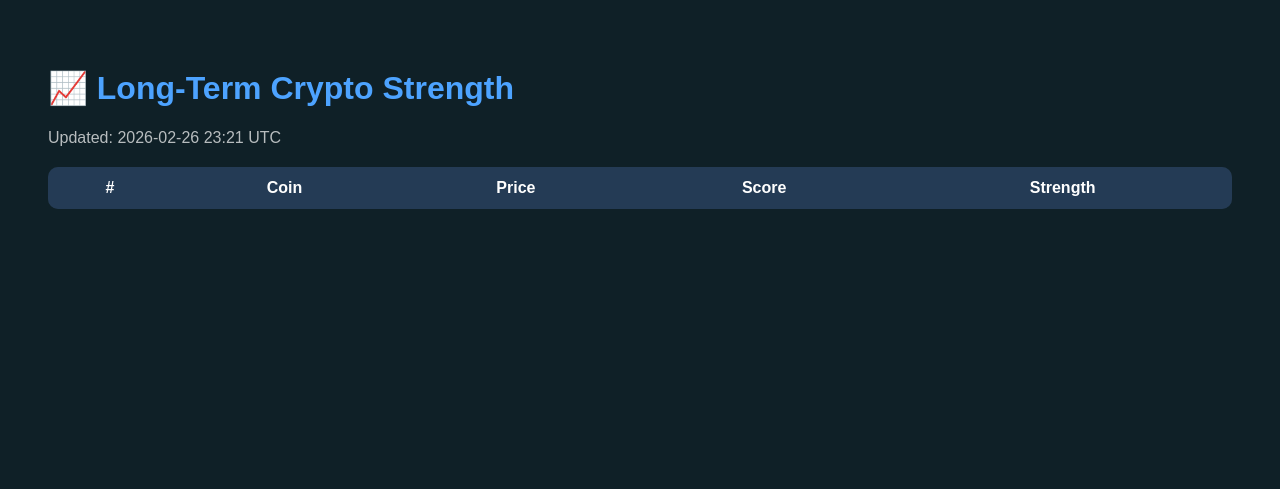
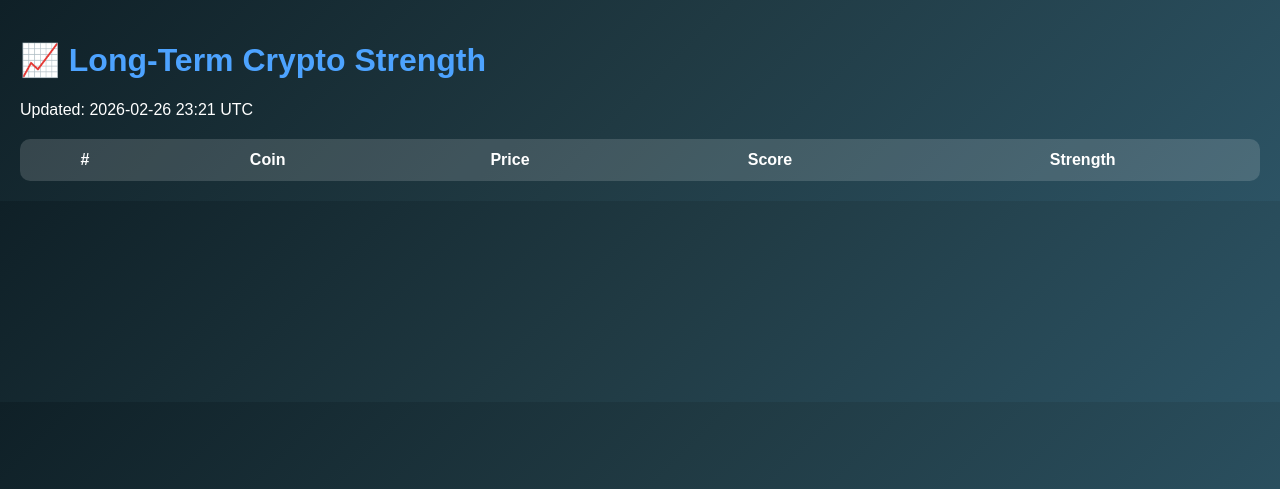
Before and after one commit to hillcolton1976/structured-alpha-engine, a Flask app: page / in a window 1280 px wide. Shown: the top 489 px of the page. Run offline with Flask 3, Linux system fonts and the light colour scheme; data that the repository does not hold is empty.

Commit message:
Update index.html

```diff
--- a/templates/index.html
+++ b/templates/index.html
@@ -1,13 +1,17 @@
 <!DOCTYPE html>
 <html>
 <head>
-    <title>Crypto Strength Scanner</title>
+    <title>Long-Term Crypto Strength</title>
+    <meta name="viewport" content="width=device-width, initial-scale=1">
+    <meta http-equiv="refresh" content="60">
+
     <style>
         body {
-            background: #0f2027;
-            font-family: Arial;
+            margin: 0;
+            font-family: Arial, sans-serif;
+            background: linear-gradient(135deg, #0f2027, #203a43, #2c5364);
             color: white;
-            padding: 40px;
+            padding: 20px;
         }
 
         h1 {
@@ -18,7 +22,7 @@
             width: 100%;
             border-collapse: collapse;
             margin-top: 20px;
-            background: #1c2b36;
+            background: rgba(255,255,255,0.05);
             border-radius: 10px;
             overflow: hidden;
         }
@@ -29,27 +33,23 @@
         }
 
         th {
-            background: #243b55;
+            background: rgba(255,255,255,0.1);
         }
 
         tr:nth-child(even) {
-            background: #16222a;
+            background: rgba(255,255,255,0.03);
         }
 
-        .STRONG { color: #4CAF50; font-weight: bold; }
-        .NEUTRAL { color: #FFC107; font-weight: bold; }
-        .WEAK { color: #F44336; font-weight: bold; }
-
-        #updated {
-            margin-top: 10px;
-            opacity: 0.7;
-        }
+        .STRONG { color: #4caf50; font-weight: bold; }
+        .NEUTRAL { color: #ffc107; font-weight: bold; }
+        .WEAK { color: #f44336; font-weight: bold; }
     </style>
 </head>
+
 <body>
 
 <h1>📈 Long-Term Crypto Strength</h1>
-<div id="updated"></div>
+<p id="updated">Loading...</p>
 
 <table>
     <thead>
@@ -61,19 +61,18 @@
             <th>Strength</th>
         </tr>
     </thead>
-    <tbody id="table-body">
-    </tbody>
+    <tbody id="table-body"></tbody>
 </table>
 
 <script>
 async function loadData() {
-    const response = await fetch('/api/data');
-    const data = await response.json();
+    const res = await fetch('/api/data');
+    const data = await res.json();
 
-    document.getElementById("updated").innerText =
+    document.getElementById('updated').innerText =
         "Updated: " + data.updated;
 
-    const tbody = document.getElementById("table-body");
+    const tbody = document.getElementById('table-body');
     tbody.innerHTML = "";
 
     data.markets.forEach((coin, index) => {
@@ -83,18 +82,13 @@ async function loadData() {
                 <td>${coin.pair}</td>
                 <td>$${coin.price}</td>
                 <td>${coin.score}</td>
-                <td class="${coin.strength}">
-                    ${coin.strength}
-                </td>
+                <td class="${coin.strength}">${coin.strength}</td>
             </tr>
         `;
     });
 }
 
-// Initial load
 loadData();
-
-// Refresh every 60 seconds
 setInterval(loadData, 60000);
 </script>
 
```
